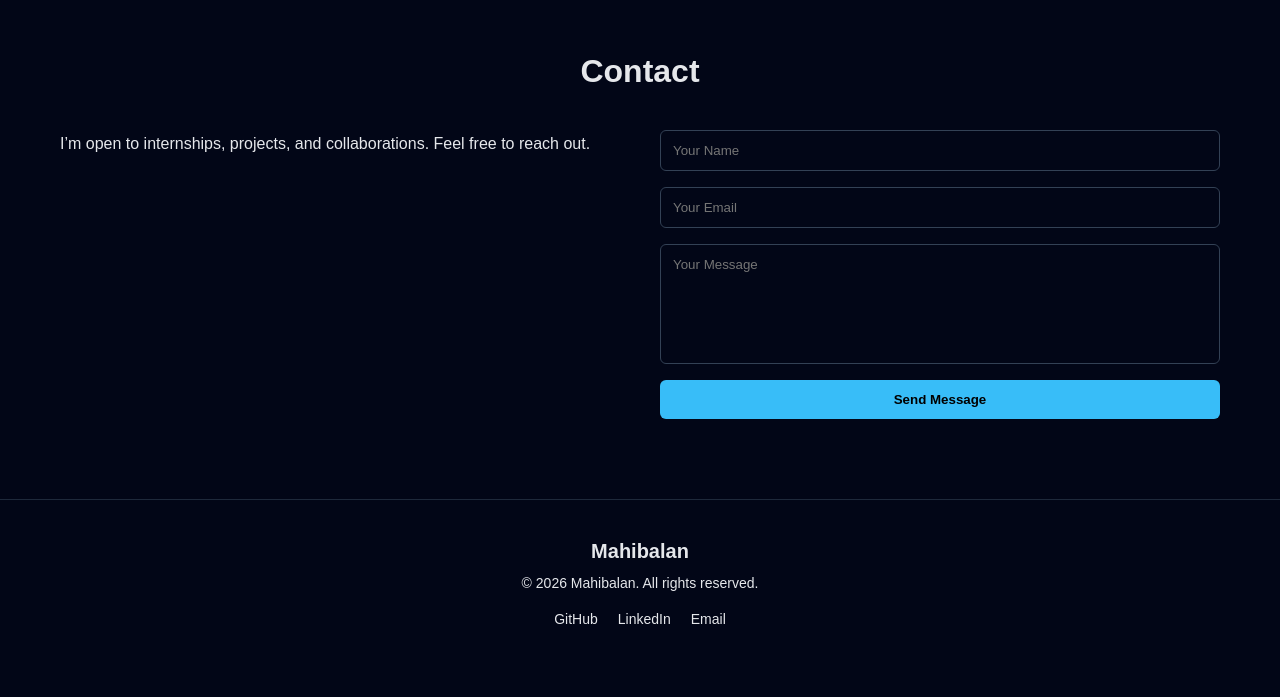
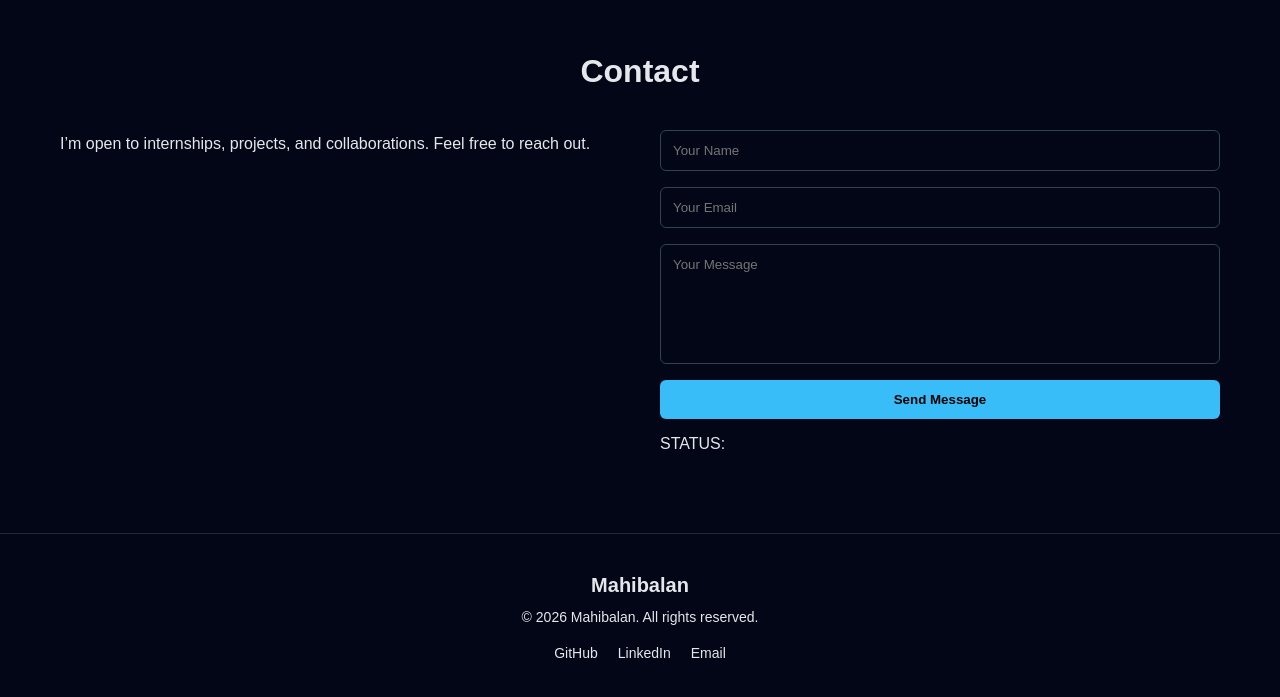
Before and after one commit to Mahibalan-s/Portfolio, a React (Vite) app in the folder client/: page / in a window 1280 px wide. Shown: the part 2304-3001 px from the top of the page. Before the commit the page ends 2971 px from the top, so only its background shows below. Built offline with nearby package versions, Linux system fonts and the light colour scheme.

Commit message:
Update Contact.jsx

```diff
--- a/client/src/components/Contact.jsx
+++ b/client/src/components/Contact.jsx
@@ -70,6 +70,7 @@ function Contact() {
           ></textarea>
 
           <button type="submit">Send Message</button>
+          <p>STATUS: {status}</p>
 
           {status === "success" && (
             <p style={{ color: "lightgreen", marginTop: "10px" }}>
```
